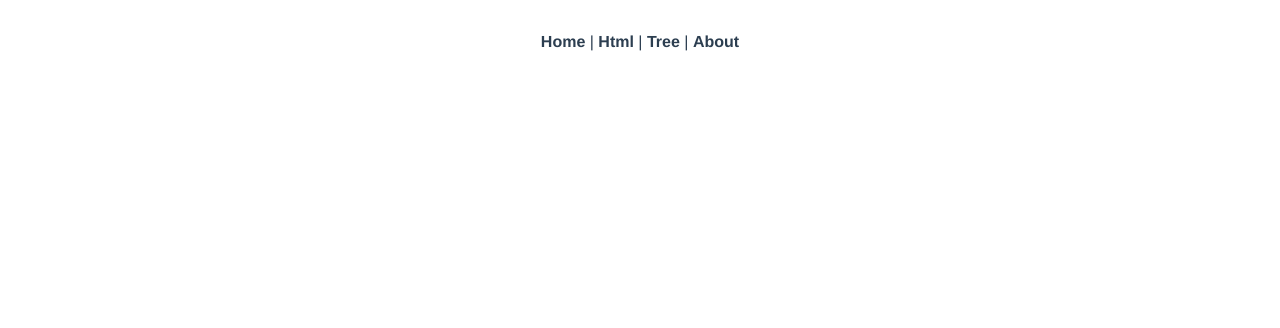
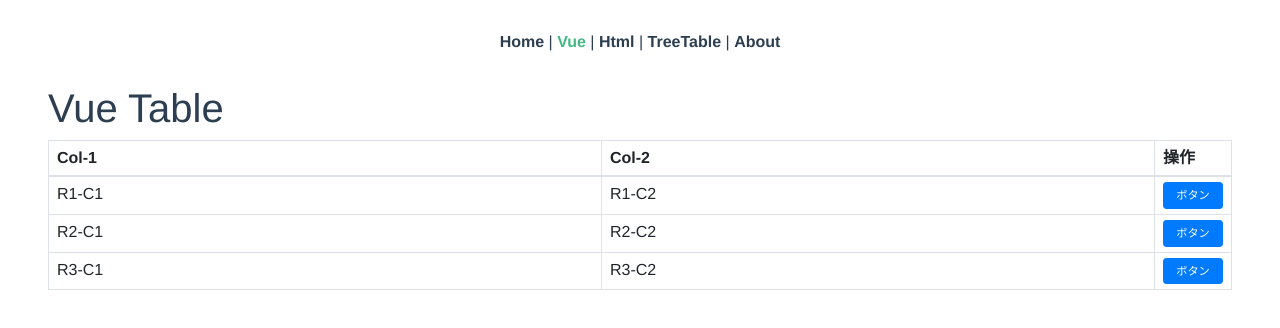
Before and after one commit to tsubo/vue-tree-table, a Vue app: page /vue-table in a window 1280 px wide. Shown: the top 328 px of the page. Built offline with nearby package versions, Linux system fonts and the light colour scheme.

Commit message:
VueTable ページを追加

```diff
--- a/src/App.vue
+++ b/src/App.vue
@@ -2,8 +2,9 @@
   <div id="app">
     <div id="nav">
       <router-link to="/">Home</router-link>&nbsp;|
+      <router-link to="/vue-table">Vue</router-link>&nbsp;|
       <router-link to="/html-table">Html</router-link>&nbsp;|
-      <router-link to="/tree-table">Tree</router-link>&nbsp;|
+      <router-link to="/tree-table">TreeTable</router-link>&nbsp;|
       <router-link to="/about">About</router-link>
     </div>
     <router-view />
--- a/src/router.js
+++ b/src/router.js
@@ -3,6 +3,7 @@ import Router from 'vue-router';
 import Home from './views/Home.vue';
 import HtmlTable from './views/HtmlTable.vue';
 import TreeTable from './views/TreeTable.vue';
+import VueTable from './views/VueTable.vue';
 
 Vue.use(Router);
 
@@ -14,6 +15,11 @@ export default new Router({
       path: '/',
       name: 'home',
       component: Home,
+    },
+    {
+      path: '/vue-table',
+      name: 'vue-table',
+      component: VueTable,
     },
     {
       path: '/html-table',
--- a/src/views/HtmlTable.vue
+++ b/src/views/HtmlTable.vue
@@ -4,7 +4,7 @@
 
     <table class="table table-bordered">
       <thead>
-        <th class="expand-cursor"></th>
+        <th class="expand-icon"></th>
         <th>Col-1</th>
         <th>Col-2</th>
         <th>Col-3</th>
@@ -65,7 +65,7 @@
 .table td {
   padding: 5px 8px;
 }
-.expand-cursor {
+.expand-icon {
   width: 10px;
 }
 .lv-1 {
--- /dev/null
+++ b/src/views/VueTable.vue
@@ -0,0 +1,65 @@
+<template>
+  <div class="html-table mx-5">
+    <h1>Vue Table</h1>
+
+    <table class="table table-bordered">
+      <thead>
+        <th>Col-1</th>
+        <th>Col-2</th>
+        <th class="action">操作</th>
+      </thead>
+      <tbody>
+        <tr v-for="(data, index) in datas" :key="index">
+          <td>{{ data.col1 }}</td>
+          <td>{{ data.col2 }}</td>
+          <td><button class="btn btn-primary btn-sm" @click="onClick(data)">ボタン</button></td>
+        </tr>
+      </tbody>
+    </table>
+  </div>
+</template>
+
+<script>
+export default {
+  data() {
+    return {
+      datas: [
+        {
+          col1: 'R1-C1',
+          col2: 'R1-C2',
+        },
+        {
+          col1: 'R2-C1',
+          col2: 'R2-C2',
+        },
+        {
+          col1: 'R3-C1',
+          col2: 'R3-C2',
+        },
+      ],
+    };
+  },
+  methods: {
+    onClick(data) {
+      alert(data.col1);
+    },
+  },
+};
+</script>
+
+<style lang="scss" scoped>
+.html-table {
+  text-align: left;
+}
+.table th,
+.table td {
+  padding: 5px 8px;
+}
+.action {
+  width: 10px;
+}
+.btn-sm {
+  width: 60px;
+  font-size: 0.7em;
+}
+</style>
```
